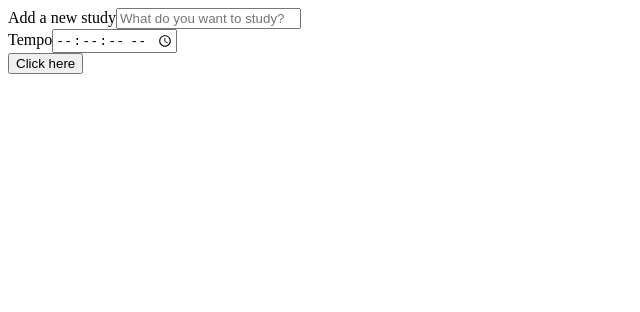
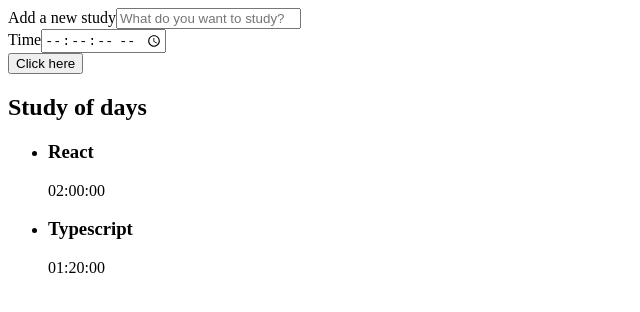
Before and after one commit to EricDaCruz/react, a React (Vite) app in the folder alura-studies/: page / in a window 1280 px wide. Shown: the top 312 px of the page, without its empty margins (0-640 px from the left). Built offline with nearby package versions, Linux system fonts and the light colour scheme.

Commit message:
:sparkles: feat:  Create list component

```diff
--- a/alura-studies/src/App.tsx
+++ b/alura-studies/src/App.tsx
@@ -1,10 +1,11 @@
-import { Button } from "./components/Button";
 import { Form } from "./components/Form";
+import { List } from "./components/List";
 
 function App() {
    return (
-      <div className="">
+      <div className="App">
          <Form />
+         <List />
       </div>
    );
 }
--- a/alura-studies/src/components/Form/index.tsx
+++ b/alura-studies/src/components/Form/index.tsx
@@ -16,7 +16,7 @@
                />
             </div>
             <div>
-               <label>Tempo</label>
+               <label>Time</label>
                <input
                   type="time"
                   step={1}
--- /dev/null
+++ b/alura-studies/src/components/List/index.tsx
@@ -0,0 +1,18 @@
+export function List() {
+   return (
+      <aside>
+         <h2>Study of days</h2>
+
+         <ul>
+            <li>
+               <h3>React</h3>
+               <span>02:00:00</span>
+            </li>
+            <li>
+               <h3>Typescript</h3>
+               <span>01:20:00</span>
+            </li>
+         </ul>
+      </aside>
+   );
+}
```
